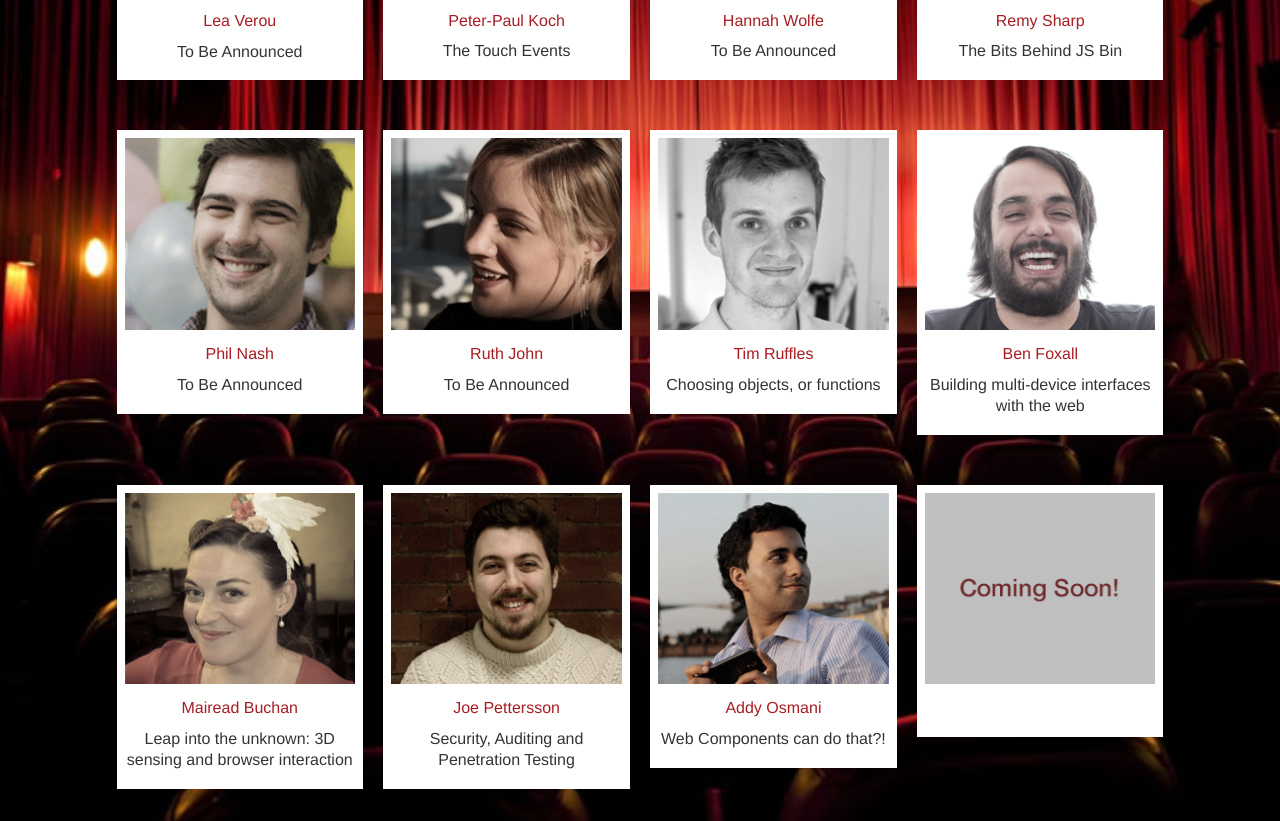
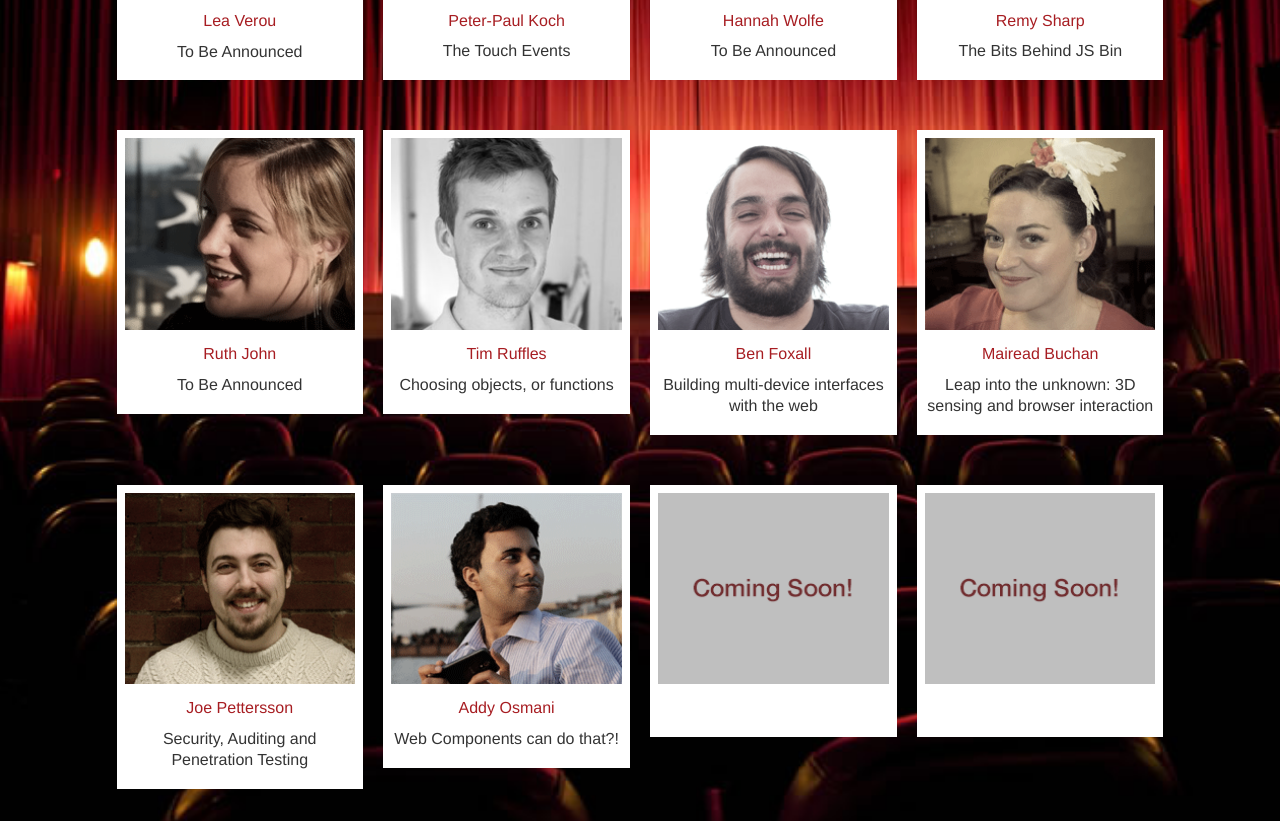
Before and after one commit to welikepie/londonjsconf, a plain HTML site: page index.html in a window 1280 px wide. Shown: the part 1265-2086 px from the top of the page. Drawn offline with nearby package versions, Linux system fonts and the light colour scheme; a web font is replaced by a local one.

Commit message:
Removed Phil Nash

```diff
--- a/index.html
+++ b/index.html
@@ -129,14 +129,6 @@
 					<div>
 
 						<div class="speaker">
-							<img src="img/speakerimages/nash.png" alt="Phil Nash"/>
-							<p class="speakername">
-							<a href="http://www.twitter.com/philnash">Phil Nash</a>
-							</p>
-							<p class="talktitle">To Be Announced</p>
-						</div>
-
-						<div class="speaker">
 							<img src="img/speakerimages/ruth.png" alt="Ruth John"/>
 							<p class="speakername">
 							<a href="http://www.twitter.com/rumyra">Ruth John</a>
@@ -164,18 +156,19 @@
 							Building multi-device interfaces with the web</p>
 						</div>
 
-					</div>
-
-					<div>
-
 						<div class="speaker">
 							<img src="img/speakerimages/mairead.png" alt="Mairead Buchan"/>
 							<p class="speakername">
 							<a href="http://www.twitter.com/tiny_m">Mairead Buchan</a>
+
 							</p>
 							<p class="talktitle">Leap into the unknown: 3D sensing and browser interaction</p>
 
 						</div>
+
+					</div>
+
+					<div>
 
 						<div class="speaker">
 							<img src="img/speakerimages/joe.png" alt="Joe Pettersson"/>
@@ -194,6 +187,17 @@
 							</p>
 
 							<p class="talktitle">Web Components can do that?!</p>
+						</div>
+
+						<div class="speaker comingsoon">
+							<img src="img/speakerimages/coming.png" alt="Coming Soon"/>
+							<p class="speakername">
+							&nbsp;
+
+							</p>
+							<!-- <p class="talktitle">
+
+							</p> -->
 						</div>
 
 						<div class="speaker comingsoon">
```
